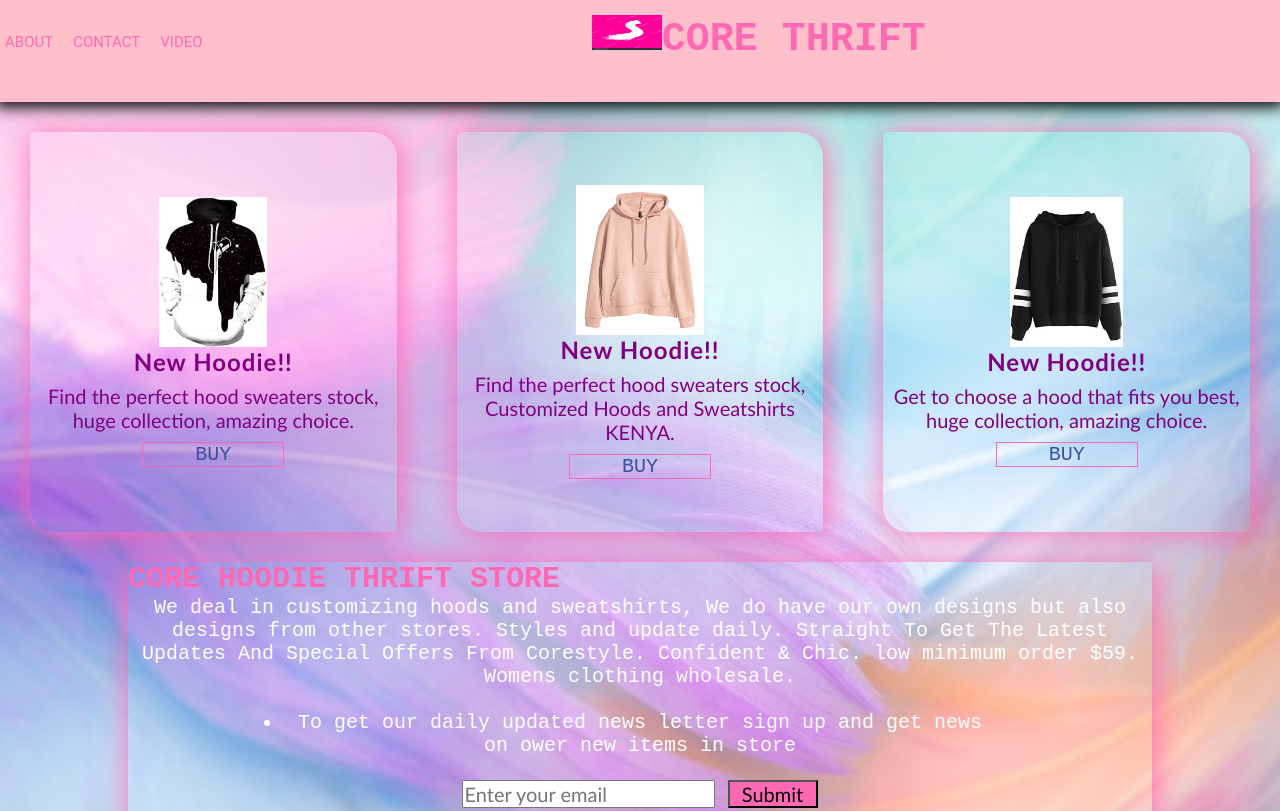
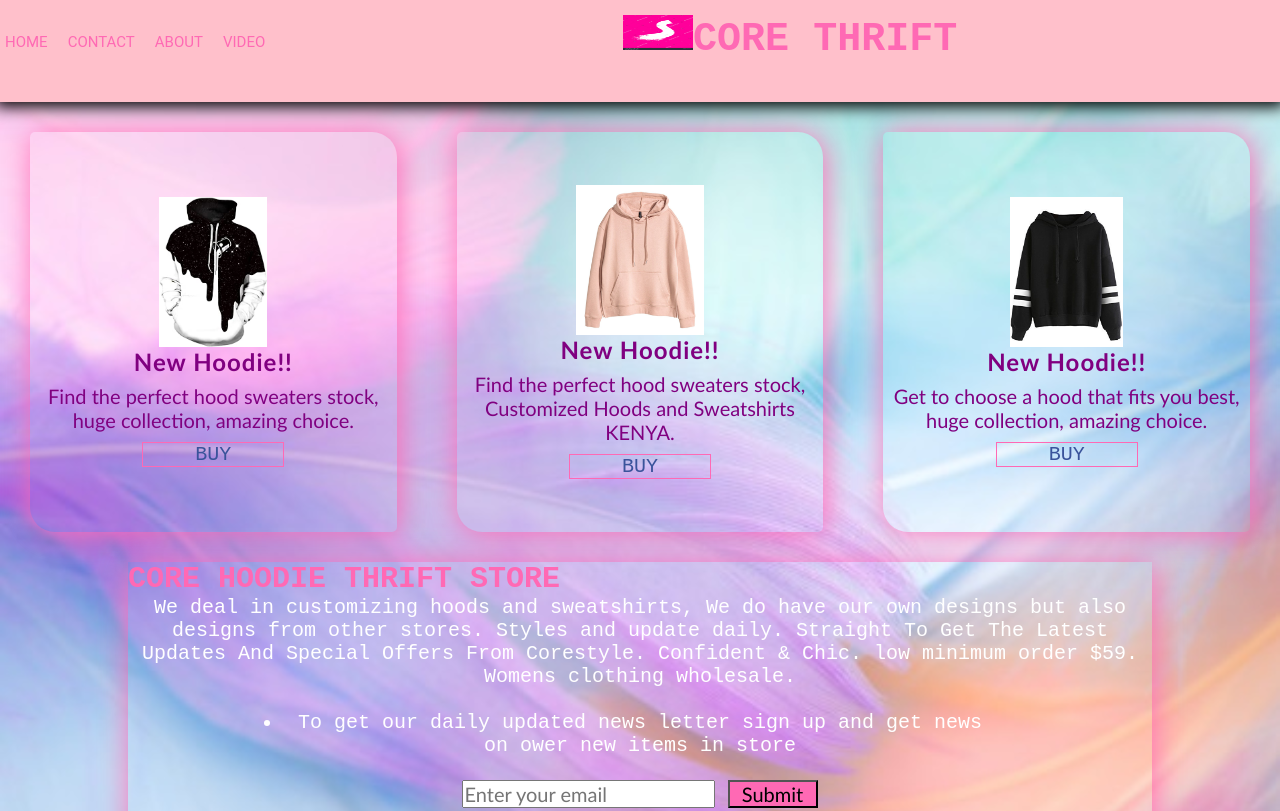
Before and after one commit to gigoles/productlanding.github.io, a plain HTML site: page index.html in a window 1280 px wide. Shown: the top 811 px of the page. Drawn offline with Linux system fonts and the light colour scheme.

Commit message:
Create index.html

```diff
--- a/index.html
+++ b/index.html
@@ -14,10 +14,10 @@
 	<div class="nav">
 	<ul class="main-nav">
 
-
-		<li class="nav-link"><a href="#about">ABOUT</a></li>
-		<li class="nav-link"><a href="#footer">CONTACT</a></li>
-		<li class="nav-link"><a href="#vid">VIDEO</a></li>
+	<li><a class="nav-link" href="service">HOME</a></li>
+        <li><a class="nav-link" href="footer">CONTACT</a><li>
+	<li ><a class="nav-link" href="#about">ABOUT</a></li>
+	<li><a class="nav-link" href="#vid">VIDEO</a></li>
 
 
 
```
